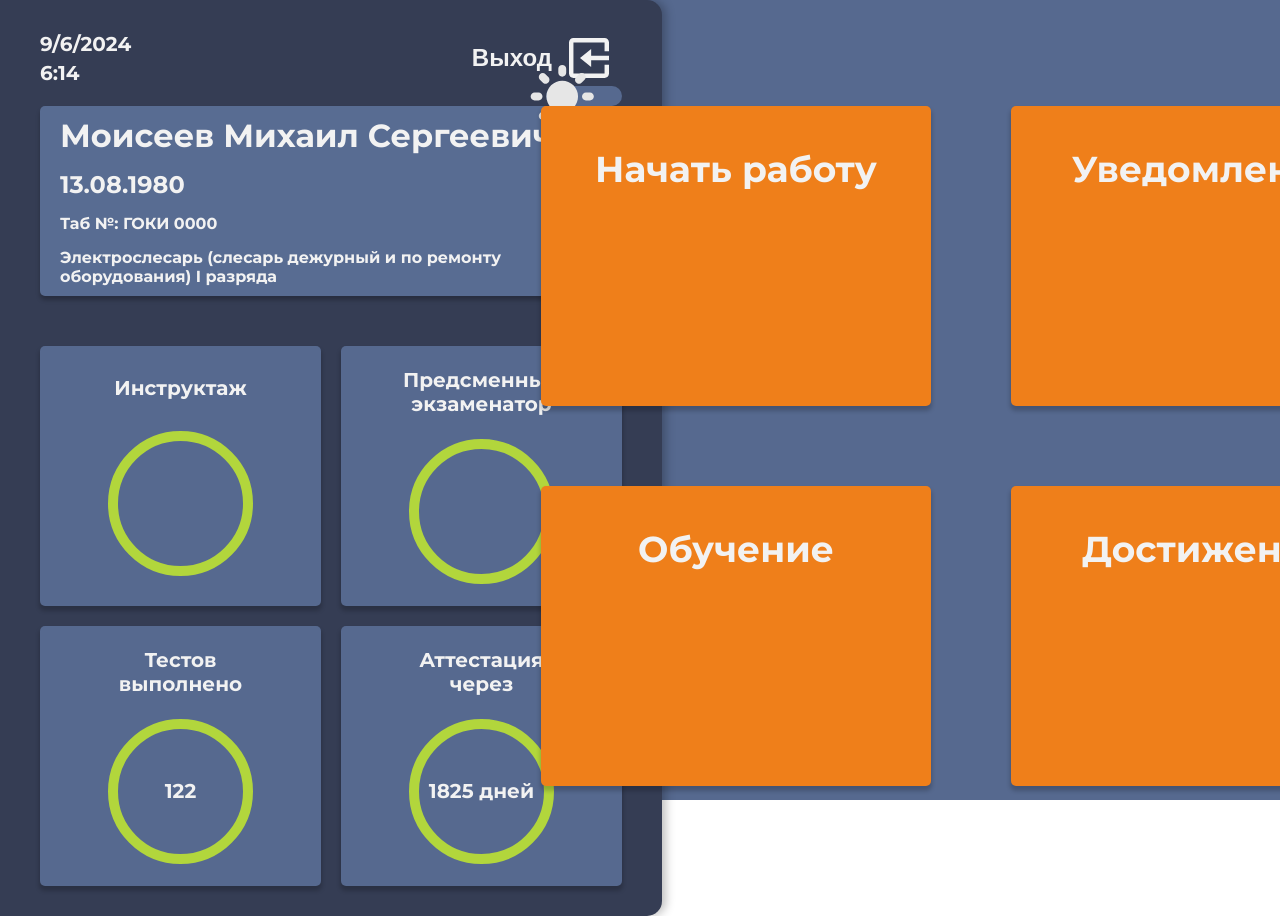
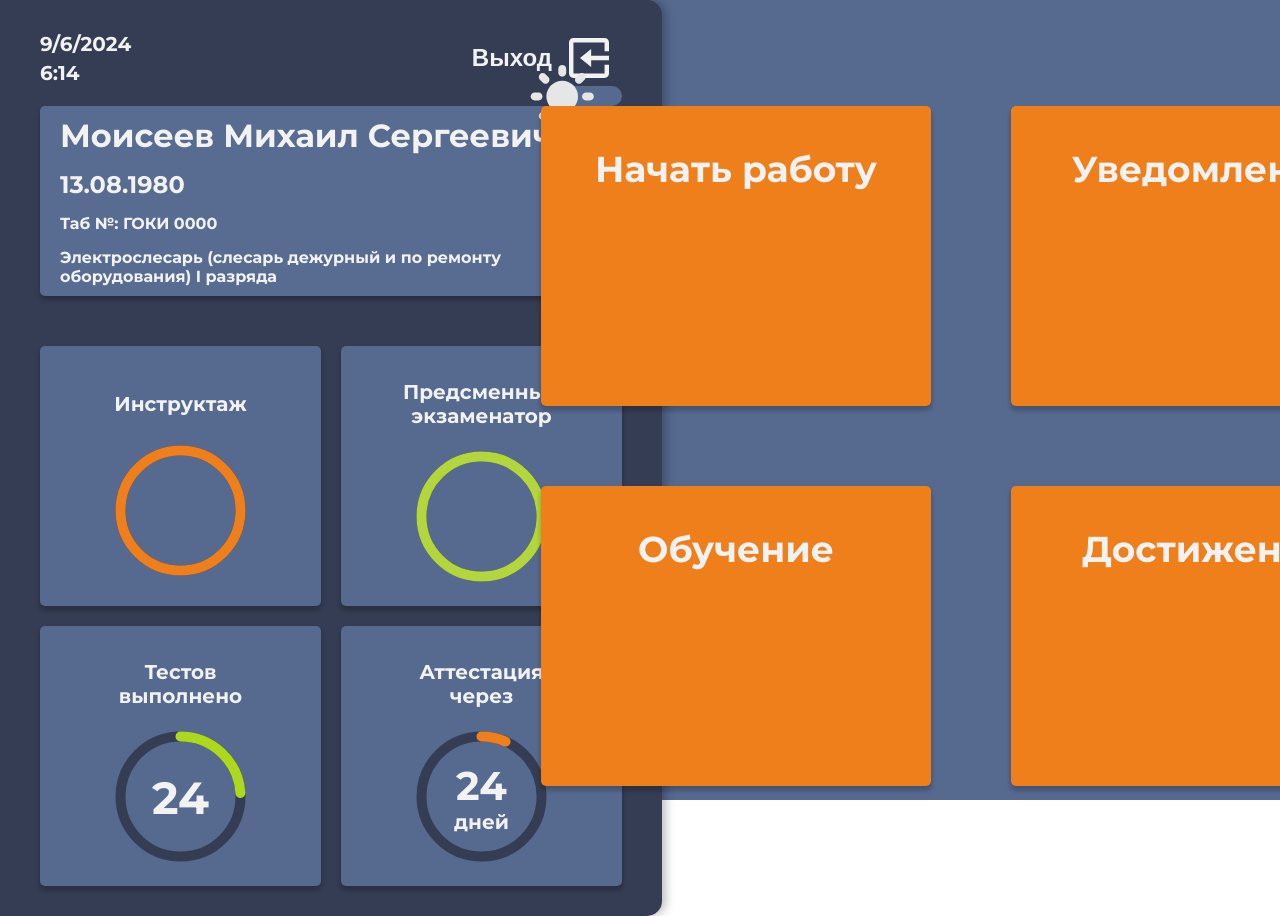
Before and after one commit to selfexpression/test_task-AMICUM-, a Vue app: page / in a window 1280 px wide. Shown: the top 916 px of the page. Built offline with nearby package versions, Linux system fonts and the light colour scheme.

Commit message:
diagrams implemented

```diff
--- a/package.json
+++ b/package.json
@@ -46,10 +46,6 @@
       "semi": [
         "off"
       ],
-      "comma-dangle": [
-        "error",
-        "always-multiline"
-      ],
       "max-len": [
         "error",
         {
--- a/src/App.vue
+++ b/src/App.vue
@@ -1,5 +1,5 @@
 <template>
-  <div id="app" :class="[theme]">
+  <div id="app" :class="theme">
     <DashboardOverview />
     <QuickAccess />
   </div>
--- a/src/components/DashboardOverview.vue
+++ b/src/components/DashboardOverview.vue
@@ -32,13 +32,38 @@
       <div class="personal-info">
         <div v-for="item in infoItems" class="dashboard-option" :key="item.id">
           <div class="diagram-option">
+            <svg width="100%" height="100%" viewBox="0 0 145 145">
+              <circle
+                cx="72.5"
+                cy="72.5"
+                r="60"
+                stroke="#353D54"
+                stroke-width="10"
+                fill="none"
+              />
+              <circle
+                cx="72.5"
+                cy="72.5"
+                r="60"
+                :stroke="getDiagramColor(item.id)"
+                stroke-width="10"
+                fill="none"
+                stroke-dasharray="377"
+                :stroke-dashoffset="getFillPercentage(item.id)"
+                stroke-linecap="round"
+                transform="rotate(-90 72.5 72.5)"
+              />
+            </svg>
             <component
               v-if="!item.isInteractive"
               :is="getIconComponent(item.id)"
               alt="dashboard_option_icon"
               class="dashboard-option-icon"
             />
-            <p v-else>{{ getInteractiveInfo(item.id) }}</p>
+            <p v-else :class="item.id === 3 ? 'testing' : 'certification'">
+              {{ getInteractiveInfo(item.id) }}
+              <span v-if="item.id === 4">дней</span>
+            </p>
           </div>
           <span class="option-name">{{ item.name }}</span>
         </div>
@@ -52,7 +77,7 @@ import Notebook from '@/assets/icons/notebook.svg'
 import Exam from '@/assets/icons/exam.svg'
 import LogoutIcon from '@/assets/icons/logout.svg'
 import ThemeTogglerIcon from '@/assets/icons/theme_toggler.svg'
-import { mapState, mapActions, mapMutations } from 'vuex'
+import { mapState, mapActions, mapMutations, mapGetters } from 'vuex'
 
 export default {
   name: 'DashboardOverview',
@@ -77,13 +102,27 @@ export default {
       currentDate: (state) => state.currentDate,
       currentTime: (state) => state.currentTime,
       theme: (state) => state.theme,
+      certification: (state) => state.certification,
+      testResults: (state) => state.testResults,
+      preShiftTraining: (state) => state.preShiftTraining,
+      briefing: (state) => state.briefing,
     }),
   },
   methods: {
     ...mapMutations({
       changeTheme: 'setTheme',
     }),
-    ...mapActions(['startTimer', 'stopTimer', 'updateCurrentDateAndTime']),
+    ...mapActions([
+      'startTimer',
+      'stopTimer',
+      'updateCurrentDateAndTime',
+      'loadInfoAboutTraining',
+    ]),
+    ...mapGetters([
+      'daysLeft',
+      'testCompletionPercentage',
+      'certificationDatePercentage',
+    ]),
     getIconComponent(id) {
       switch (id) {
         case 1:
@@ -94,12 +133,56 @@ export default {
           return null
       }
     },
+    getDiagramColor(id) {
+      switch (id) {
+        case 1:
+          return this.getPreShiftAndBriefingColor(this.briefing)
+        case 2:
+          return this.getPreShiftAndBriefingColor(this.preShiftTraining)
+        case 3:
+          return '#ACD91B'
+        case 4:
+          return this.getCertificationColor(this.daysLeft())
+        default:
+          return null
+      }
+    },
+    getPreShiftAndBriefingColor(param) {
+      switch (param) {
+        case null:
+          return '#353D54'
+        case false:
+          return '#EF7F1A'
+        case true:
+          return '#B2D63C'
+        default:
+          return '#353D54'
+      }
+    },
+    getCertificationColor(days) {
+      return days < 30 ? '#EF7F1A' : '#B2D63C'
+    },
+    getFillPercentage(id) {
+      const dasharray = 377
+
+      switch (id) {
+        case 1:
+        case 2:
+          return 0
+        case 3: {
+          return dasharray * (1 - this.testCompletionPercentage() / 100)
+        }
+        case 4: {
+          return dasharray * (1 - this.certificationDatePercentage() / 100)
+        }
+      }
+    },
     getInteractiveInfo(id) {
       switch (id) {
         case 3:
-          return '122'
+          return this.testResults.completedTests
         case 4:
-          return '1825 дней'
+          return this.daysLeft()
         default:
           return null
       }
@@ -108,6 +191,7 @@ export default {
   created() {
     this.updateCurrentDateAndTime()
     this.startTimer()
+    this.loadInfoAboutTraining()
   },
   beforeDestroy() {
     this.stopTimer()
@@ -176,7 +260,7 @@ export default {
       }
 
       &.light {
-        color: #353d54;
+        color: #586c92;
       }
     }
   }
@@ -254,10 +338,10 @@ export default {
       gap: 20px;
 
       .dashboard-option {
-        display: flex;
-        flex-direction: column-reverse;
+        display: grid;
+        grid-template-rows: auto;
+        justify-items: center;
         align-items: center;
-        justify-content: space-evenly;
         text-align: center;
         height: 260px;
         width: 281px;
@@ -268,22 +352,52 @@ export default {
         box-shadow: 0px 4px 4px 1px #00000033;
 
         .diagram-option {
-          display: flex;
-          justify-content: center;
-          align-items: center;
+          position: relative;
+          display: inline-grid;
+          place-content: center;
           width: 145px;
-          height: 145px;
-          border: 10px solid #b2d63c;
-          border-radius: 50%;
+          aspect-ratio: 1;
+          font-weight: 600;
+          grid-row: 2;
+
+          .dashboard-option-icon,
+          p {
+            position: absolute;
+            top: 50%;
+            left: 50%;
+            transform: translate(-50%, -50%);
+          }
+
+          .testing,
+          .certification {
+            margin: 0;
+          }
+
+          .testing {
+            font-size: 45px;
+          }
+
+          .certification {
+            display: flex;
+            flex-direction: column;
+            font-size: 40px;
+
+            span {
+              font-size: 20px;
+              font-weight: 700;
+            }
+          }
 
           .dashboard-option-icon {
-            margin-left: 10px;
+            margin-left: 5px;
           }
         }
 
         .option-name {
+          max-width: 60%;
+          align-self: flex-end;
+          grid-row: 1;
           word-break: break-word;
-          max-width: 60%;
         }
       }
     }
--- a/src/components/QuickAccess.vue
+++ b/src/components/QuickAccess.vue
@@ -1,5 +1,5 @@
 <template>
-  <section :class="['options-container', theme]">
+  <section class="options-container">
     <div class="logo">
       <Logo />
     </div>
--- a/src/store.js
+++ b/src/store.js
@@ -6,10 +6,13 @@ Vue.use(Vuex)
 export const store = new Vuex.Store({
   state: {
     theme: 'dark',
-    certificationDate: '2024-12-31',
+    certification: {
+      date: null,
+      periodicity: 365,
+    },
     testResults: {
-      totalTests: 10,
-      completedTests: 7,
+      totalTests: null,
+      completedTests: null,
     },
     preShiftTraining: null,
     briefing: null,
@@ -30,12 +33,23 @@ export const store = new Vuex.Store({
     setTimerId(state, timerId) {
       state.timerId = timerId
     },
+    setInfoAboutTraining(state, payload) {
+      const { certificationDate, testResults, preShiftTraining, briefing } =
+        payload
+
+      state.certification.date = certificationDate
+      state.testResults = testResults
+      state.preShiftTraining = preShiftTraining
+      state.briefing = briefing
+    },
   },
   getters: {
     daysLeft(state) {
-      const today = new Date()
-      const certificationDate = new Date(state.certificationDate)
-      const timeDiff = certificationDate - today
+      if (!state.certification.date) return
+
+      const todayMs = new Date().getTime()
+      const certificationDateMs = new Date(state.certification.date).getTime()
+      const timeDiff = certificationDateMs - todayMs
       const daysLeft = Math.ceil(timeDiff / (1000 * 60 * 60 * 24))
 
       return daysLeft
@@ -46,8 +60,27 @@ export const store = new Vuex.Store({
         (state.testResults.completedTests / state.testResults.totalTests) * 100
       )
     },
+    certificationDatePercentage(state, getters) {
+      return (getters.daysLeft / state.certification.periodicity) * 100
+    },
   },
   actions: {
+    loadInfoAboutTraining({ commit }) {
+      return new Promise(() => {
+        setTimeout(() => {
+          const payload = {
+            certificationDate: '09/30/2024',
+            testResults: {
+              totalTests: 100,
+              completedTests: 24,
+            },
+            preShiftTraining: true,
+            briefing: false,
+          }
+          commit('setInfoAboutTraining', payload)
+        }, 1000)
+      })
+    },
     updateCurrentDateAndTime({ commit }) {
       const today = new Date().toLocaleDateString()
       const time = new Date()
```
